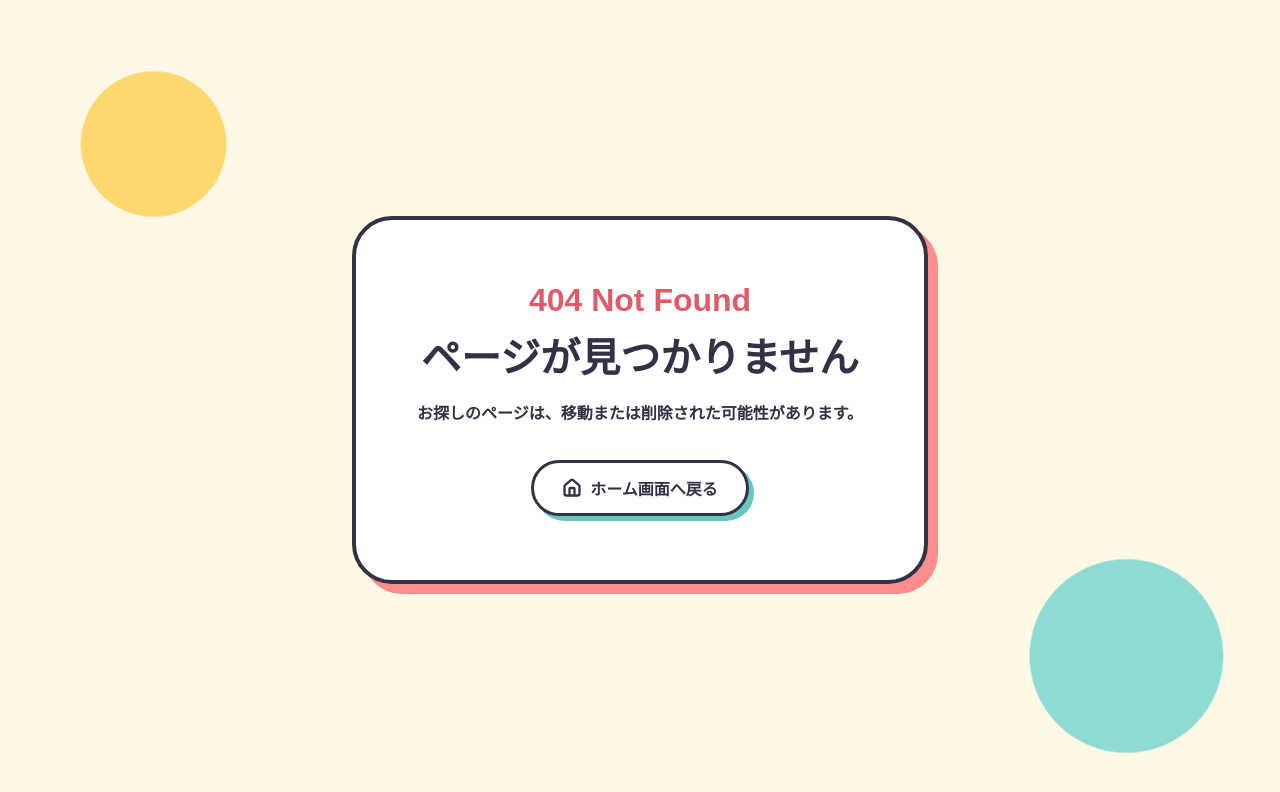
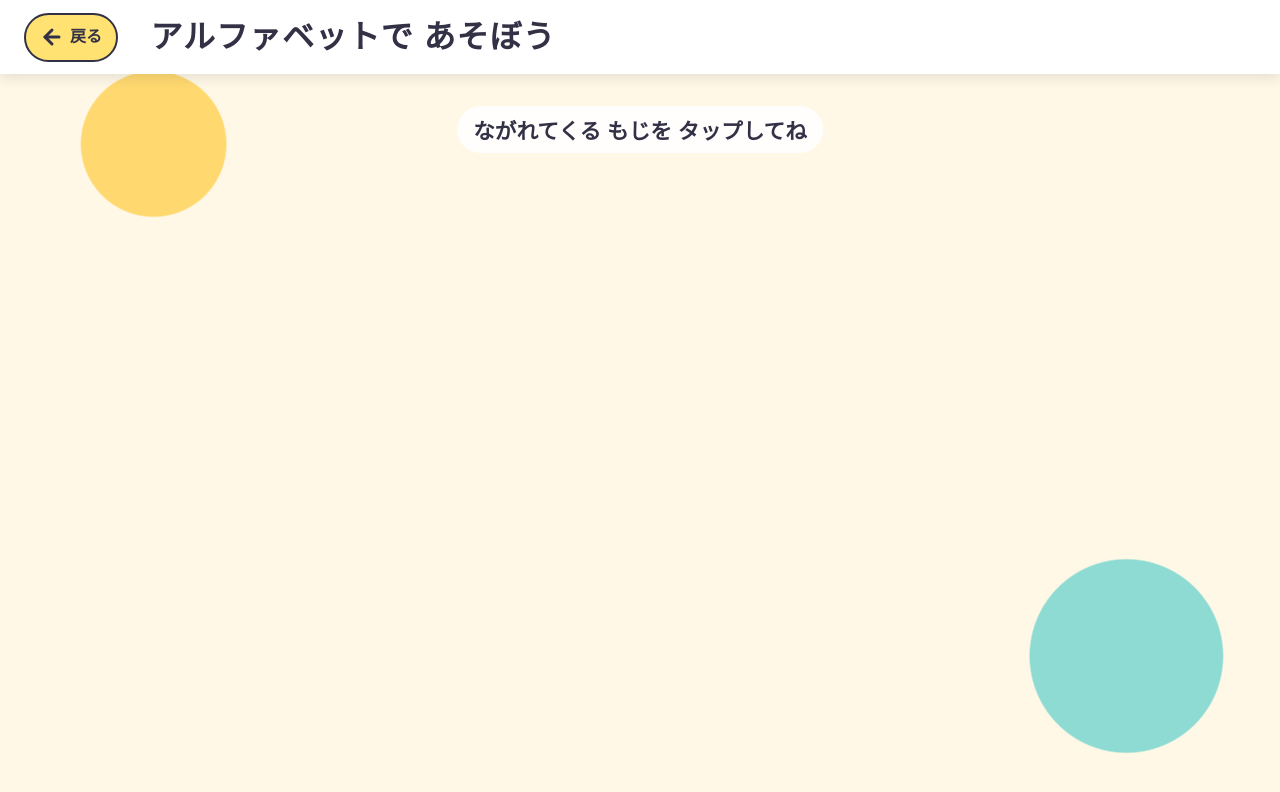
Before and after one commit to yuto-ono/baby-toy-portal, a SvelteKit app: page /alphabet in a window 1280 px wide. Before the commit this address had no page. Shown: the top 792 px of the page. Built offline with nearby package versions, Linux system fonts and the light colour scheme.

Commit message:
feat: アルファベット遊びへの入口を追加

```diff
--- /dev/null
+++ b/src/routes/(play)/alphabet/+page.svelte
@@ -0,0 +1,41 @@
+<script lang="ts">
+	import { PageNavigation } from '$lib';
+	import AlphabetPlayground from './AlphabetPlayground.svelte';
+</script>
+
+<svelte:head>
+	<title>アルファベットで あそぼう | Baby Toy Portal</title>
+	<meta
+		name="description"
+		content="きらきら星のメロディーと一緒に流れるアルファベットをタップして遊べる子ども向けページです。"
+	/>
+</svelte:head>
+
+<main>
+	<PageNavigation title="アルファベットで あそぼう" />
+	<AlphabetPlayground />
+</main>
+
+<style lang="scss">
+	$page-background: #fff8e7;
+
+	main,
+	main :global(*) {
+		user-select: none;
+		-webkit-touch-callout: none;
+		-webkit-user-select: none;
+	}
+
+	main {
+		position: fixed;
+		inset: 0;
+		display: grid;
+		height: 100dvh;
+		grid-template-rows: auto 1fr;
+		overflow: hidden;
+		overscroll-behavior: none;
+		background:
+			radial-gradient(circle at 12% 18%, #ffd86f 0 4.5rem, transparent 4.6rem),
+			radial-gradient(circle at 88% 82%, #8edbd3 0 6rem, transparent 6.1rem), $page-background;
+	}
+</style>
--- a/src/routes/+page.svelte
+++ b/src/routes/+page.svelte
@@ -3,6 +3,7 @@
 	import Settings from '@lucide/svelte/icons/settings';
 	import Images from '@lucide/svelte/icons/images';
 	import Music from '@lucide/svelte/icons/music';
+	import LetterText from '@lucide/svelte/icons/letter-text';
 	import { TapEffects } from '$lib';
 	import PlayCard from './PlayCard.svelte';
 
@@ -34,8 +35,13 @@
 			<Images size={52} strokeWidth={2.75} />
 		{/snippet}
 
+		{#snippet alphabetIcon()}
+			<LetterText size={52} strokeWidth={2.75} />
+		{/snippet}
+
 		<PlayCard href="/(play)/instruments" label="楽器で あそぼう" icon={musicIcon} />
 		<PlayCard href="/(play)/family-album" label="アルバムを 見よう" icon={albumIcon} />
+		<PlayCard href="/(play)/alphabet" label="アルファベットで あそぼう" icon={alphabetIcon} />
 	</nav>
 
 	<TapEffects target={pageElement} />
```
